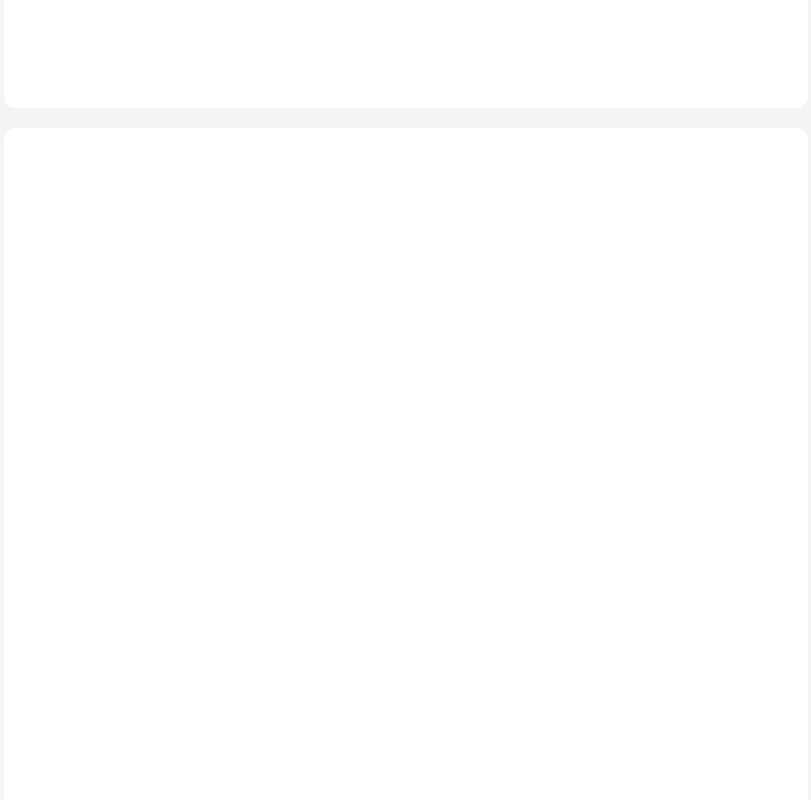
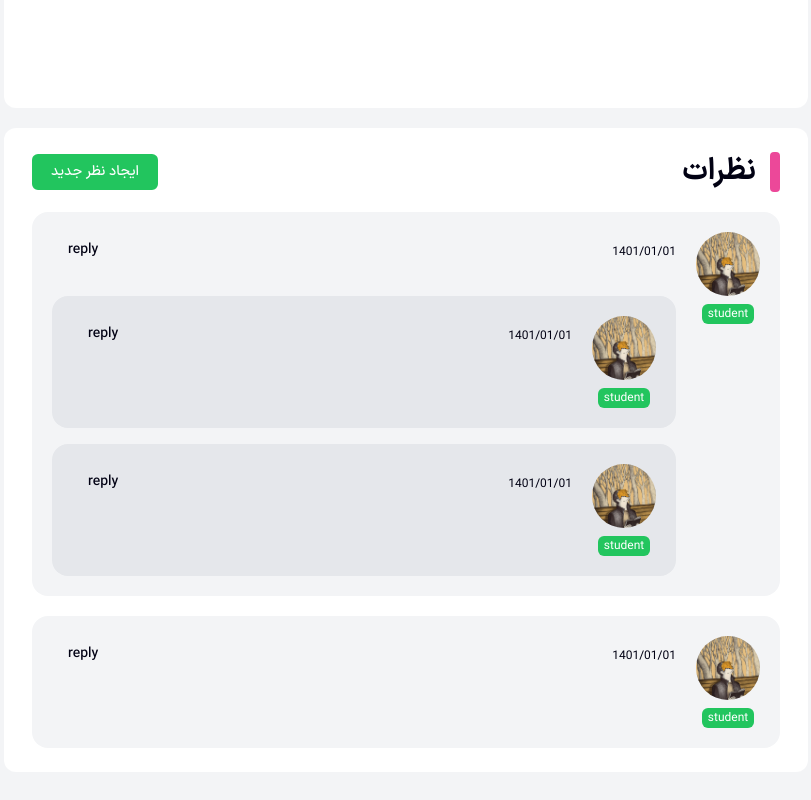
Before and after one commit to academy-react/luminous, a Next.js app: page /1/blog/1 in a window 1280 px wide. Shown: the part 860-1660 px from the top of the page, without its empty margins (440-1251 px from the left). Built offline with nearby package versions, Linux system fonts and the light colour scheme.

Commit message:
feat: comments section

```diff
--- a/src/app/[lang]/(lobby)/blog/[id]/page.tsx
+++ b/src/app/[lang]/(lobby)/blog/[id]/page.tsx
@@ -30,7 +30,7 @@ const BlogIDPage = ({
       <section className="mt-5 grid grid-cols-3 items-start gap-5">
         <ContentBody>
           <BlogPostBody />
-          <CommentSection />
+          <CommentSection lang={lang} />
         </ContentBody>
         <SideBar>
           <LinkSideCard lang={lang} link={shortLinkSideCardDict.href} />
--- a/src/components/pages/details-page/content/comment-section.tsx
+++ b/src/components/pages/details-page/content/comment-section.tsx
@@ -1,3 +1,28 @@
-export const CommentSection = () => {
-  return <div className="h-screen rounded-xl bg-card"></div>;
+import { Button, H3 } from "@/components/elements/ui";
+
+import { commentsDict } from "@/dict/dev/comments.dict";
+
+import { type Locale } from "#/i18n.config";
+
+import { Comment } from "./comment/comment";
+
+export const CommentSection = ({ lang }: { lang: Locale }) => {
+  return (
+    <section className="rounded-xl bg-card px-7 py-6">
+      <div className="mb-5 flex items-center justify-between">
+        <div className="flex items-center gap-x-3.5">
+          <span className="h-10 w-2.5 rounded-sm bg-pink-500" />
+          <H3 className="text-3xl font-bold">نظرات</H3>
+        </div>
+        <Button className="border-[3px] border-green-500 bg-green-500 text-white transition-colors duration-500 hover:bg-transparent hover:text-green-500">
+          ایجاد نظر جدید
+        </Button>
+      </div>
+      <section className="space-y-5">
+        {commentsDict.map((comment, index) => (
+          <Comment lang={lang} key={index} comment={comment} />
+        ))}
+      </section>
+    </section>
+  );
 };
--- /dev/null
+++ b/src/components/pages/details-page/content/comment/comment.tsx
@@ -0,0 +1,91 @@
+import Image from "next/image";
+
+import { Button } from "@/components/elements/ui";
+
+import { type CommentDictProps } from "@/dict/dev/comments.dict";
+
+import { type Locale } from "#/i18n.config";
+
+type CommentProps = {
+  lang: Locale;
+  comment: CommentDictProps;
+};
+
+export const Comment = ({ lang, comment }: CommentProps) => {
+  return (
+    <div className="rounded-2xl bg-gray-100 p-5">
+      <div className="flex items-start gap-x-5">
+        <UserAvatar
+          avatar={comment.sender.avatar}
+          userType={comment.sender.userType}
+        />
+        <div className="w-full">
+          <UserInfo name={comment.sender.name[lang]} date={comment.date} />
+          <CommentText text={comment.text[lang]} />
+          <section className="mt-7 space-y-4">
+            {comment.replies?.map((reply, index) => (
+              <Reply key={index} lang={lang} reply={reply} />
+            ))}
+          </section>
+        </div>
+      </div>
+    </div>
+  );
+};
+
+const UserAvatar = ({
+  avatar,
+  userType,
+}: {
+  avatar: string;
+  userType: string;
+}) => {
+  return (
+    <div className="flex flex-col items-center gap-2">
+      <div className="relative h-16 w-16">
+        <Image
+          src={avatar}
+          fill
+          alt="user-avatar"
+          className="rounded-full object-cover"
+        />
+      </div>
+      <span className="rounded-md bg-green-500 px-1.5 py-0.5 text-center text-xs text-white">
+        {userType}
+      </span>
+    </div>
+  );
+};
+
+const UserInfo = ({ name, date }: { name: string; date: string }) => {
+  return (
+    <div className="flex items-center justify-between">
+      <div className="flex flex-col gap-1">
+        <span className="text-xl font-medium">{name}</span>
+        <span className="text-xs">{date}</span>
+      </div>
+      <Button>reply</Button>
+    </div>
+  );
+};
+
+const CommentText = ({ text }: { text: string }) => {
+  return <p className="mt-3.5">{text}</p>;
+};
+
+const Reply = ({ lang, reply }: { lang: Locale; reply: CommentDictProps }) => {
+  return (
+    <div className="rounded-2xl bg-gray-200 p-5">
+      <div className="flex items-start gap-x-5">
+        <UserAvatar
+          avatar={reply.sender.avatar}
+          userType={reply.sender.userType}
+        />
+        <div className="w-full">
+          <UserInfo name={reply.sender.name[lang]} date={reply.date} />
+          <CommentText text={reply.text[lang]} />
+        </div>
+      </div>
+    </div>
+  );
+};
--- /dev/null
+++ b/src/dict/dev/comments.dict.ts
@@ -0,0 +1,67 @@
+import { type Locale } from "#/i18n.config";
+
+export interface CommentDictProps {
+  sender: {
+    name: { [key in Locale]: string };
+    avatar: string;
+    userType: string;
+  };
+  date: string;
+  text: {
+    [key in Locale]: string;
+  };
+  replies?: CommentDictProps[];
+}
+
+export const commentsDict: CommentDictProps[] = [
+  {
+    sender: {
+      name: { fa: "یک فرد", en: "someone" },
+      avatar: "/images/dev/person-avatar.jpg",
+      userType: "student",
+    },
+    date: "1401/01/01",
+    text: {
+      fa: "یک متن که باید در اینجا قرار بگیرد و به نمایش گذاشته شود و کسی آن را ببیند و خوانده شود توسط آن افراد اما من نمی‌خواهم دیگر این متن را ادامه دهم.",
+      en: "lorem ipsum i just realized i don't know what the full text of lorem ipsum is and i'm just hoping no one is paying attention.",
+    },
+    replies: [
+      {
+        sender: {
+          name: { fa: "یک فرد", en: "someone" },
+          avatar: "/images/dev/person-avatar.jpg",
+          userType: "student",
+        },
+        date: "1401/01/01",
+        text: {
+          fa: "یک متن که باید در اینجا قرار بگیرد و به نمایش گذاشته شود و کسی آن را ببیند و خوانده شود توسط آن افراد اما من نمی‌خواهم دیگر این متن را ادامه دهم.",
+          en: "lorem ipsum i just realized i don't know what the full text of lorem ipsum is and i'm just hoping no one is paying attention.",
+        },
+      },
+      {
+        sender: {
+          name: { fa: "یک فرد", en: "someone" },
+          avatar: "/images/dev/person-avatar.jpg",
+          userType: "student",
+        },
+        date: "1401/01/01",
+        text: {
+          fa: "یک متن که باید در اینجا قرار بگیرد و به نمایش گذاشته شود و کسی آن را ببیند و خوانده شود توسط آن افراد اما من نمی‌خواهم دیگر این متن را ادامه دهم.",
+          en: "lorem ipsum i just realized i don't know what the full text of lorem ipsum is and i'm just hoping no one is paying attention.",
+        },
+      },
+    ],
+  },
+  {
+    sender: {
+      name: { fa: "یک فرد", en: "someone" },
+      avatar: "/images/dev/person-avatar.jpg",
+      userType: "student",
+    },
+    date: "1401/01/01",
+    text: {
+      fa: "یک متن که باید در اینجا قرار بگیرد و به نمایش گذاشته شود و کسی آن را ببیند و خوانده شود توسط آن افراد اما من نمی‌خواهم دیگر این متن را ادامه دهم.",
+      en: "lorem ipsum i just realized i don't know what the full text of lorem ipsum is and i'm just hoping no one is paying attention.",
+    },
+  },
+];
```
